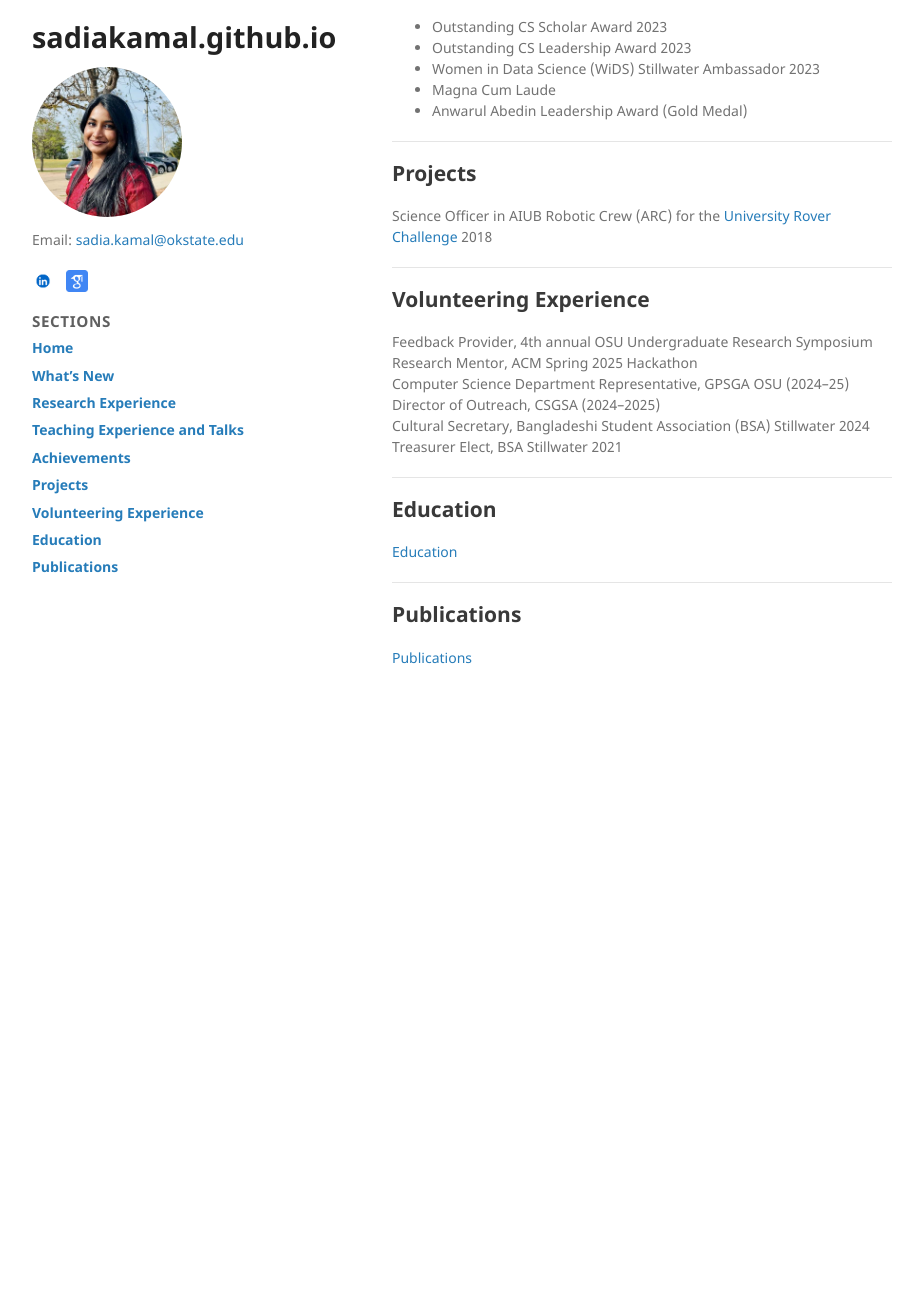
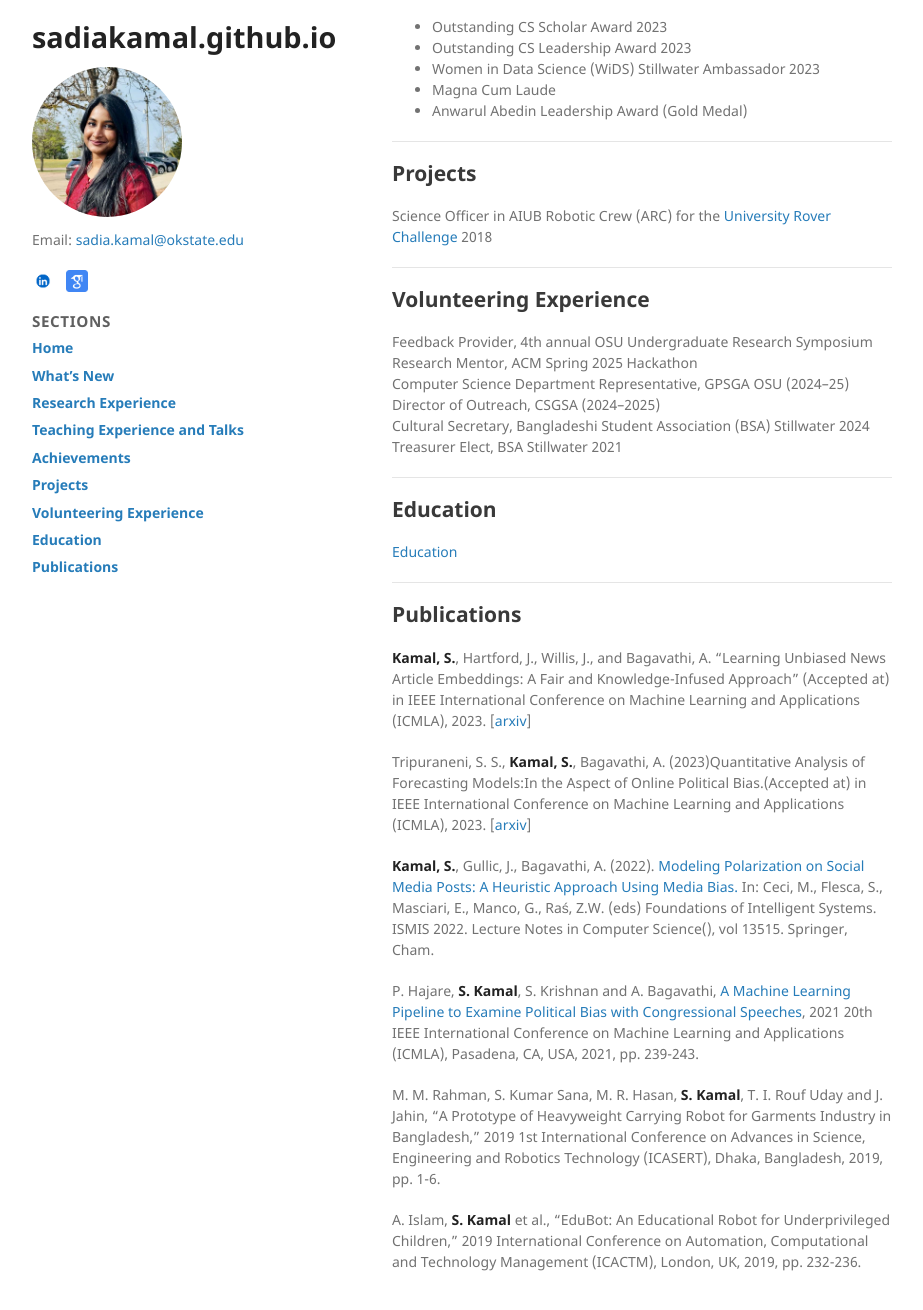
Before and after one commit to sadiakamal/sadiakamal.github.io, a Jekyll site: the page built from index.md, in a window 1280 px wide and 1400 px high, scrolled down 1260 px. Shown: the top 1310 px of the window, without its empty margins (178-1101 px from the left). Built offline with Jekyll 4.4.1, drawn with Linux system fonts in a browser that asks for light colours; the repository's description, which GitHub fills in, is left out; before the commit the page ends 2056 px from its top, so only the background shows below that.

Commit message:
Update index.md

```diff
--- a/index.md
+++ b/index.md
@@ -86,4 +86,14 @@ Treasurer Elect, BSA Stillwater 2021
 
 <h2 id="publications">Publications</h2>
 
-[Publications](/publications)
+**Kamal, S.**, Hartford, J., Willis, J., and Bagavathi, A. “Learning Unbiased News Article Embeddings: A Fair and Knowledge-Infused Approach” (Accepted at) in IEEE International Conference on Machine Learning and Applications (ICMLA), 2023. [[arxiv](https://arxiv.org/abs/2309.05981)]
+
+Tripuraneni, S. S., **Kamal, S.**, Bagavathi, A. (2023)Quantitative Analysis of Forecasting Models:In the Aspect of Online Political Bias.(Accepted at) in IEEE International Conference on Machine Learning and Applications (ICMLA), 2023. [[arxiv](https://arxiv.org/abs/2309.05589)]
+
+**Kamal, S.**, Gullic, J., Bagavathi, A. (2022). [Modeling Polarization on Social Media Posts: A Heuristic Approach Using Media Bias.](https://link.springer.com/chapter/10.1007/978-3-031-16564-1_4) In: Ceci, M., Flesca, S., Masciari, E., Manco, G., Raś, Z.W. (eds) Foundations of Intelligent Systems. ISMIS 2022. Lecture Notes in Computer Science(), vol 13515. Springer, Cham.
+
+P. Hajare, **S. Kamal**, S. Krishnan and A. Bagavathi, [A Machine Learning Pipeline to Examine Political Bias with Congressional Speeches](https://ieeexplore.ieee.org/abstract/document/9680097), 2021 20th IEEE International Conference on Machine Learning and Applications (ICMLA), Pasadena, CA, USA, 2021, pp. 239-243.
+
+M. M. Rahman, S. Kumar Sana, M. R. Hasan, **S. Kamal**, T. I. Rouf Uday and J. Jahin, "A Prototype of Heavyweight Carrying Robot for Garments Industry in Bangladesh," 2019 1st International Conference on Advances in Science, Engineering and Robotics Technology (ICASERT), Dhaka, Bangladesh, 2019, pp. 1-6.
+
+A. Islam, **S. Kamal** et al., "EduBot: An Educational Robot for Underprivileged Children," 2019 International Conference on Automation, Computational and Technology Management (ICACTM), London, UK, 2019, pp. 232-236.
```
